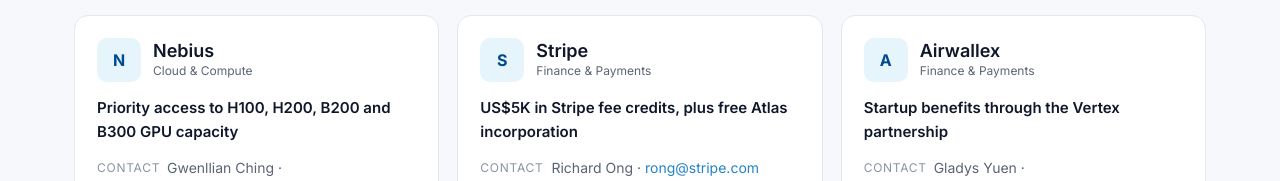
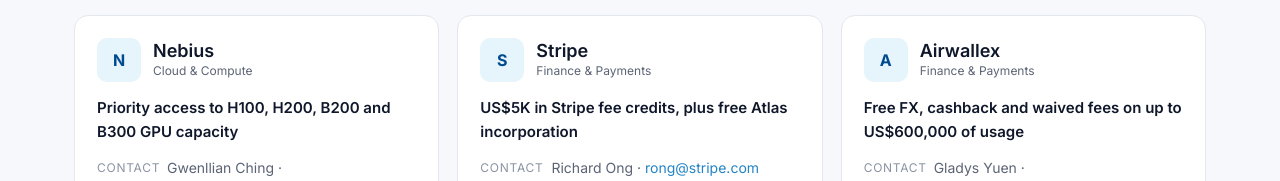
Before and after one commit to vertexventures-seai/perks, a plain HTML site: page index.html in a window 1280 px wide. Shown: the part 1452-1633 px from the top of the page. Drawn offline with Linux system fonts and the light colour scheme.

Commit message:
Add files via upload

```diff
--- a/index.html
+++ b/index.html
@@ -415,8 +415,8 @@ const PARTNERS = [
     name: "Airwallex",
     domain: "airwallex.com",
     category: "Finance & Payments",
-    headline: "Startup benefits through the Vertex partnership",
-    perks: ["Airwallex startup benefits for Vertex portfolio companies"],
+    headline: "Free FX, cashback and waived fees on up to US$600,000 of usage",
+    perks: ["Free FX, cashback and waived fees on up to US$600,000 of usage"],
     steps: ["Claim through the Airwallex x Vertex Ventures page."],
     contact: { name: "Gladys Yuen", email: "gladys.yuen@airwallex.com" },
     links: [{ label: "Claim Airwallex benefits", url: "https://discover.airwallex.com/airwallex-x-vertex-ventures" }]
```
